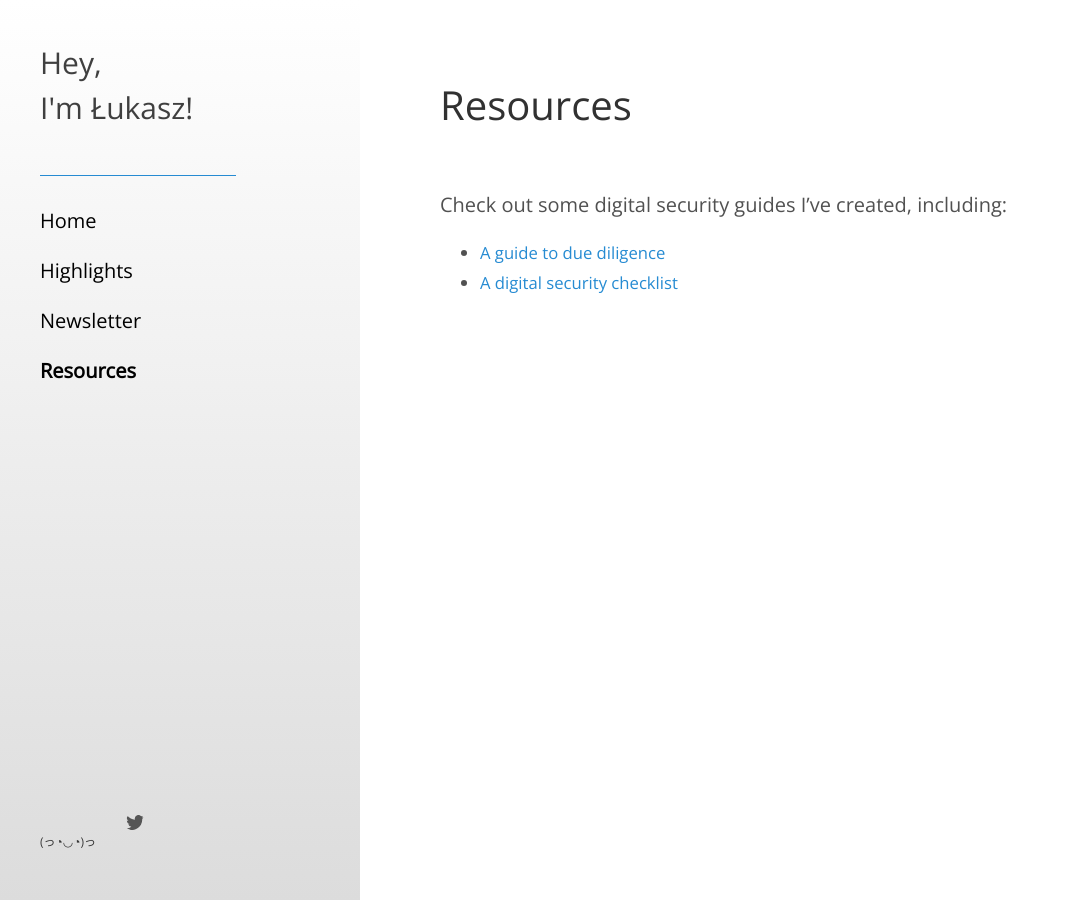
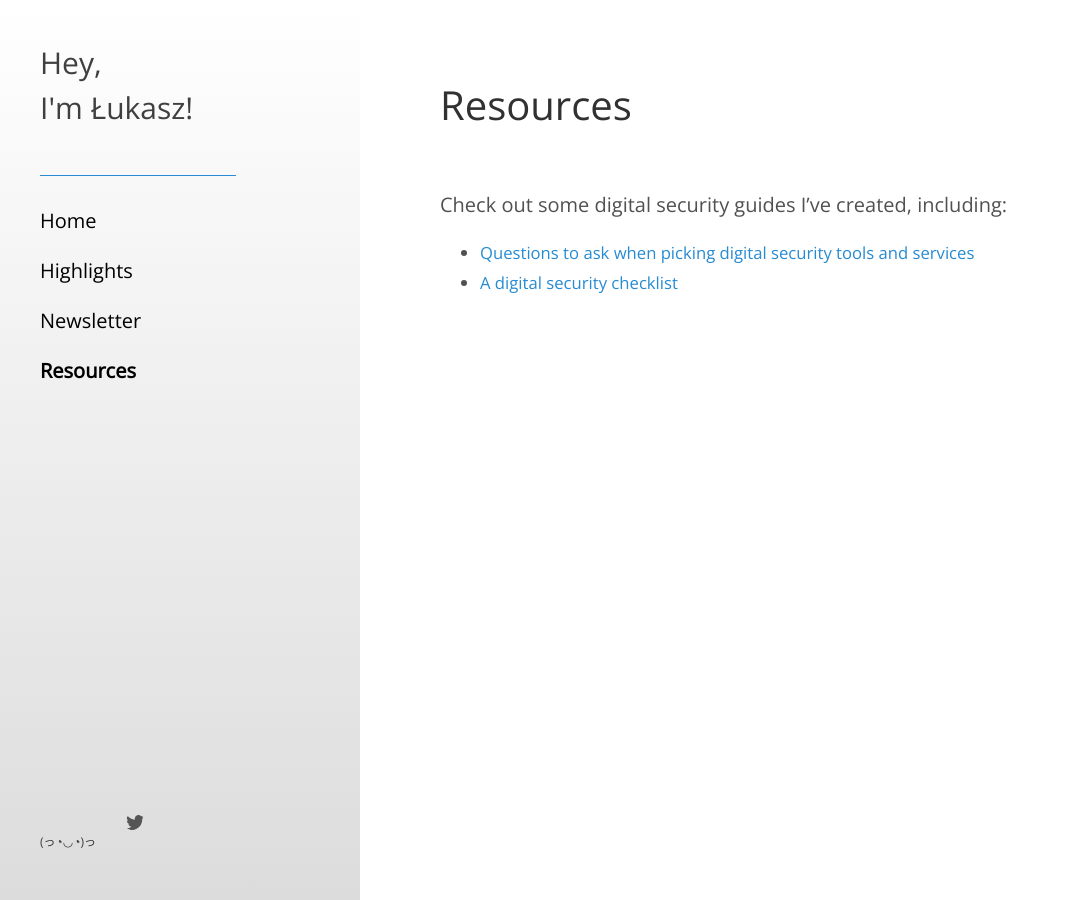
Before and after one commit to lukasz-a-krol/lukasz-a-krol.github.io, a Jekyll site: the page built from digital_security content.md, in a window 1280 px wide. Shown: the whole page, without its empty margins (0-1069 px from the left). Built offline with Jekyll 4.4.1, drawn with Linux system fonts in a browser that asks for light colours.

Commit message:
slight changes to resources link

```diff
--- a/digital_security content.md
+++ b/digital_security content.md
@@ -11,5 +11,5 @@ sidebar_sort_order: 123
 
 Check out some digital security guides I've created, including:
 
-* [A guide to due diligence](/due_diligence/)
+* [Questions to ask when picking digital security tools and services](/due_diligence/)
 * [A digital security checklist](/digisec_checklist/)
```
